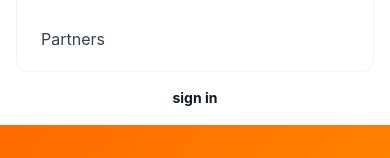
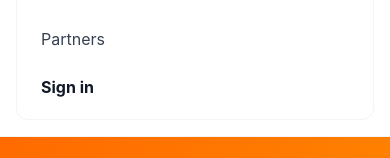
Before and after one commit to Hrideshjc/alibaba-clone, a React (Vite) app: page / in a window 390 px wide. Both pictures are taken after a click on the button "Toggle navigation". Shown: the part 306-464 px from the top of the page. Built offline with nearby package versions, Linux system fonts and the light colour scheme.

Commit message:
update: refined alibaba components and fixed tab toggling

```diff
--- a/src/components/layout/Navbar.jsx
+++ b/src/components/layout/Navbar.jsx
@@ -47,6 +47,7 @@ const Navbar = () => {
               {link.hasDropdown && <RiArrowDropDownLine className="text-xl text-gray-400" />}
             </button>
           ))}
+          <a href="#" className="block px-3 py-2 rounded-md text-gray-900 font-bold hover:bg-gray-50">Sign in</a>
         </div>
 
         {/* Desktop Links Section */}
@@ -69,7 +70,7 @@ const Navbar = () => {
       </div>
 
       {/* Right: Sign In */}
-      <div className="w-full sm:w-auto flex justify-center sm:justify-end">
+      <div className="hidden md:flex w-full sm:w-auto justify-center sm:justify-end">
         <button className="text-sm sm:text-[16px] font-bold text-gray-900 hover:text-[#FA6C48] transition-colors">
           sign in
         </button>
```
